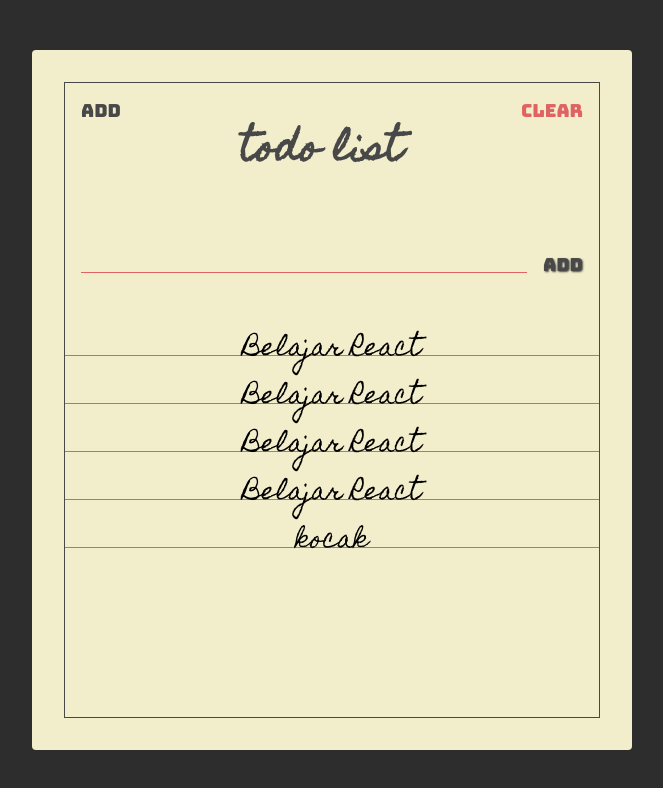
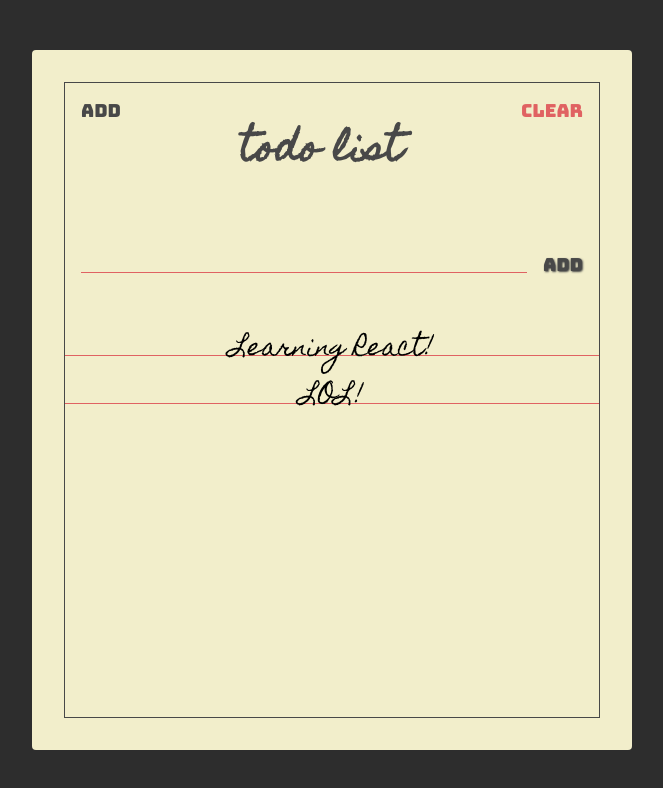
Before and after one commit to Hilmaww/React-Course-Wegodev, a React (Create React App) app: page / in a window 1280 px wide. Shown: the top 788 px of the page, without its empty margins (308-971 px from the left). Built offline with nearby package versions, Linux system fonts and the light colour scheme.

Commit message:
merefactor todo and todos component

```diff
--- a/package.json
+++ b/package.json
@@ -6,6 +6,7 @@
     "@testing-library/jest-dom": "^4.2.4",
     "@testing-library/react": "^9.3.2",
     "@testing-library/user-event": "^7.1.2",
+    "prompt": "^1.0.0",
     "prop-types": "^15.7.2",
     "react": "^16.13.1",
     "react-dom": "^16.13.1",
--- a/src/components/Todos.jsx
+++ b/src/components/Todos.jsx
@@ -1,25 +1,9 @@
-import { array } from 'prop-types';
+import PropTypes from 'prop-types';
 import React from 'react';
 import Todo from './Todo';
 
-const Todos = () => {
-   const todos =[
-       {
-        text: "Belajar React"
-   },
-        {
-        text: "Belajar React"
-   },
-        {
-        text: "Belajar React"
-   },
-        {
-        text: "Belajar React"
-   },
-        {
-         text:"kocak"
-        }
-    ]
+const Todos = ({ todos }) => {
+
     return(
         <section className="todos">
             {todos.map(todo => {
@@ -29,4 +13,11 @@
     );
 }
 
+Todos.propTypes = {
+    todos: PropTypes.arrayOf(PropTypes.shape({
+        text: PropTypes.string
+    })
+    )
+};
+
 export default Todos;
--- a/src/pages/TodoList.jsx
+++ b/src/pages/TodoList.jsx
@@ -1,4 +1,4 @@
-import React from 'react';
+import React, { useState } from 'react';
 import Paper from '../components/Paper';
 import Header from '../components/Header';
 import TodoForm from '../components/TodoForm';
@@ -6,11 +6,15 @@
 
 
 const TodoList = () => {
+  const [todos, setTodos ] = useState([
+    {text: "Learning React!"},
+    {text: "LOL!"}
+  ])
   return (
     <Paper>
       <Header/>
       <TodoForm/>
-      <Todos />
+      <Todos todos={ todos }/>
     </Paper>
   );
 }
```
Also changed, not shown: 1 other file (tests, documents, lock files or other folders).
